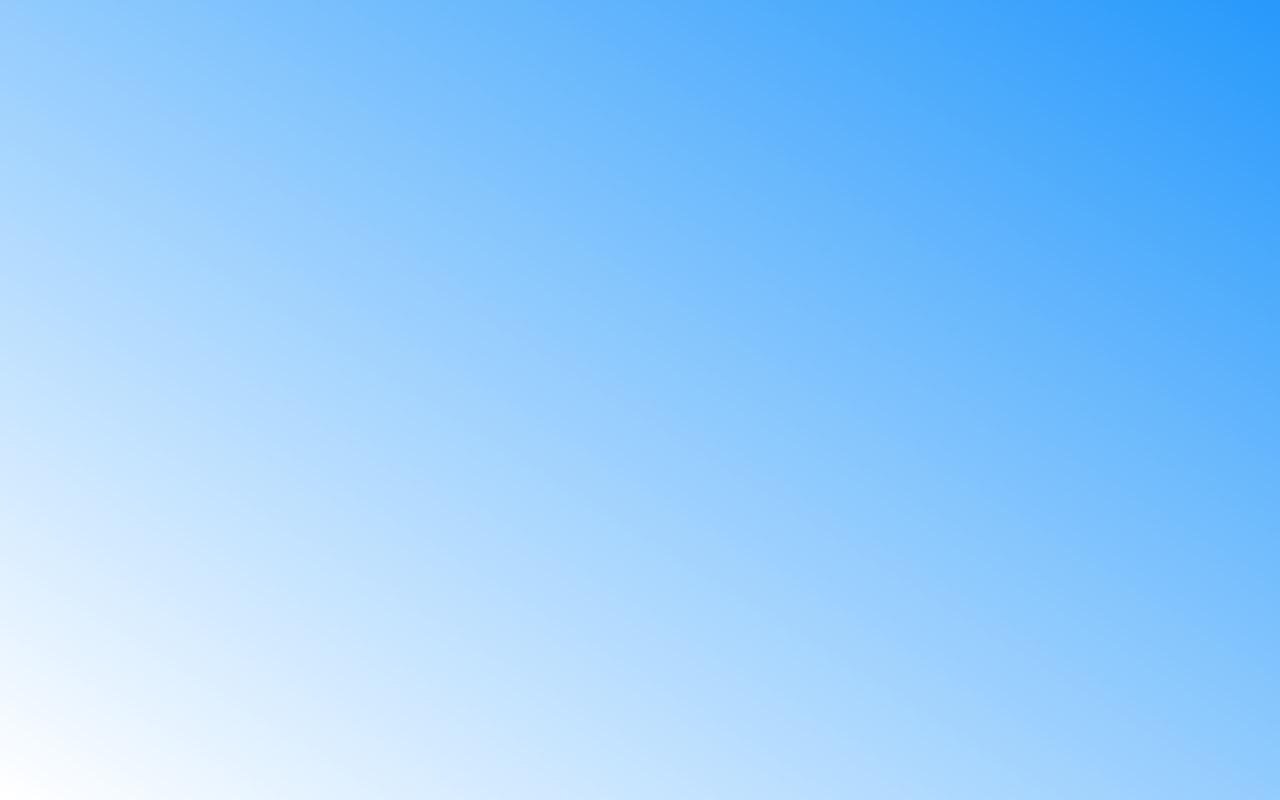
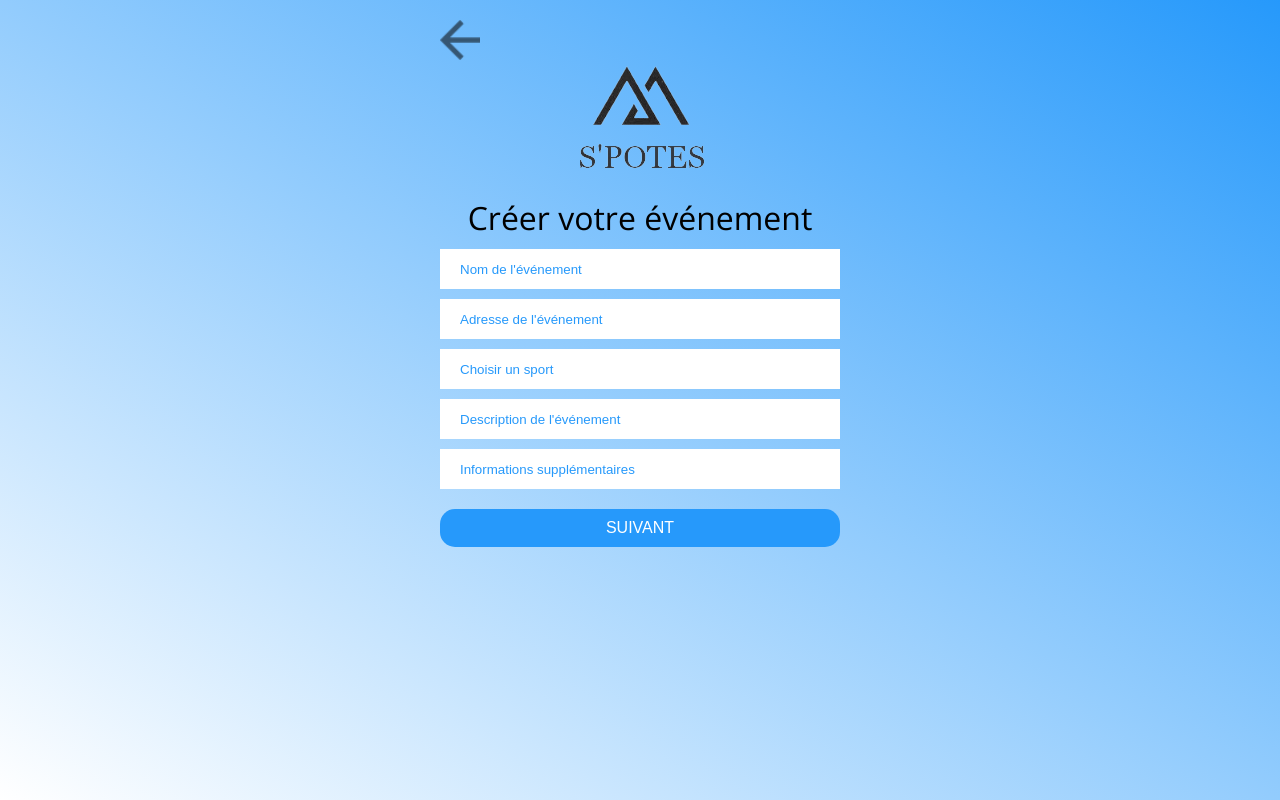
Before and after one commit to Valdofal/S-Potes-client, a React (Create React App) app: page /CreationEvenement in a window 1280 px wide. Built offline with nearby package versions, Linux system fonts and the light colour scheme.

Commit message:
Page de création d'événement

```diff
--- a/src/App.css
+++ b/src/App.css
@@ -104,3 +104,8 @@ a {
   text-decoration: underline;
   color: #2699FB;
 }
+
+.creationevenement>h1 {
+  text-align: center;
+  padding-bottom: 10px;
+}
--- a/src/App.js
+++ b/src/App.js
@@ -3,6 +3,7 @@ import React from 'react'
 import Header from './Header.js';
 import Register from './Register.js'
 import Bienvenue from './Bienvenue.js'
+import CreationEvenement from './CreationEvenement.js'
 import { BrowserRouter as Router,
 Switch,
 Route,
@@ -34,6 +35,9 @@ function App() {
             <Route path="/Bienvenue">
               <Bienvenue/>
             </Route>
+            <Route path="/CreationEvenement">
+                <CreationEvenement />
+            </Route>
 
         </Switch>
         </Router>
--- /dev/null
+++ b/src/CreationEvenement.js
@@ -0,0 +1,73 @@
+import React,{Component} from "react"
+import Header from './Header'
+import { BrowserRouter as Router,
+    Switch,
+    Route,
+    Link
+    } from "react-router-dom"
+
+
+
+class CreationEvenement extends Component {
+  constructor(props){
+    super(props)
+    this.state = {
+     email :'',
+     password:'',
+     firstName:'',
+     lastName:'',
+     birthdate: ''
+    }
+    this.handleName = this.handleName.bind(this)
+    this.handleAddress = this.handleAddress.bind(this)
+    this.handleSport = this.handleSport.bind(this)
+    this.handleDescription = this.handleDescription.bind(this)
+    this.handleInformation = this.handleInformation.bind(this)
+
+    this.handleSubmit = this.handleSubmit.bind(this)
+  }
+
+  handleName(event){
+    this.setState({name: event.target.value})
+  }
+  handleAddress(event){
+    this.setState({address: event.target.value})
+  }
+  handleSport(event){
+    this.setState({sport: event.target.value})
+  }
+  handleDescription(event){
+    this.setState({handleDescription: event.target.value})
+  }
+  handleInformation(event){
+    this.setState({information: event.target.value})
+  }
+  handleSubmit(event){
+    event.preventDefault()
+    let data = "email="+this.state.email+"&password="+this.state.password+"&firstName="+this.state.firstName+"&lastName="+this.state.lastName+"&birthdate="+this.state.birthdate
+    fetch('http://localhost:4567/api/register',{
+      method: 'POST',
+      body: JSON.stringify(data)
+    }).then(response => console.log(response.body))
+    event.preventDefault()
+  }
+  render(){
+    return (
+    <div class="creationevenement">
+        <Header />
+        <h1> Créer votre événement </h1>
+        <form action="/api/creationevenement" method="POST" onSubmit={this.handleSubmit}>
+          <input value={this.state.name} onChange={this.handleName} class="box" type="text" name="name" id="name" placeholder="Nom de l'événement" required /> <br/>
+          <input value={this.state.address} onChange={this.handleAddress} class="box" type="text" name="address" id="address" placeholder="Adresse de l'événement" required /> <br/>
+          <input value={this.state.sport} onChange={this.handleSport} class="box" type="text" name="sport" id="sport" placeholder="Choisir un sport" required /><br/>
+          <input value={this.state.description} onChange={this.handleDescription} class="box" type="text" name="lastName" id="lastName" placeholder="Description de l'événement" required /> <br/>
+          <input value={this.state.information} onChange={this.handleInformation}class="box" type="text" name="information" id="information" placeholder="Informations supplémentaires" required /> <br/>
+          <input type="submit" id="submitDetails" name="submitDetails" value = "SUIVANT" class="button"/>
+        </form>
+
+    </div>
+    )
+  }
+}
+
+export default CreationEvenement;
```
